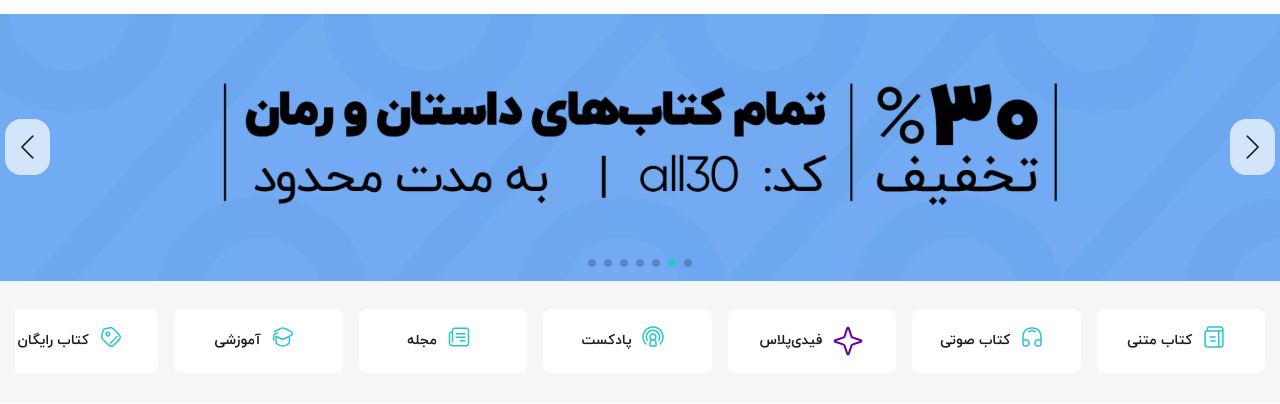
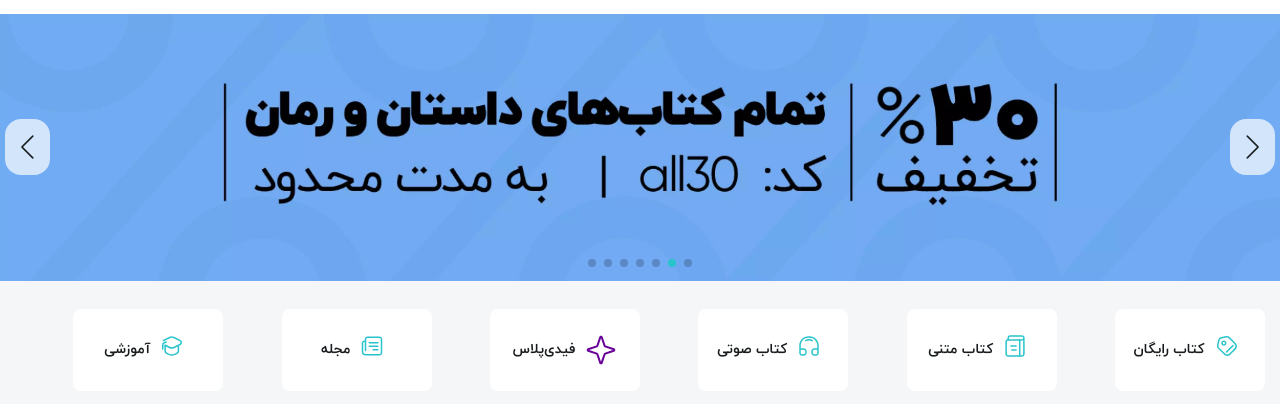
Before and after one commit to AliDeWeb/Fidibo, a website: page Frontend/index.html in a window 1280 px wide. Shown: the part 144-548 px from the top of the page. Drawn offline with Linux system fonts and the light colour scheme.

Commit message:
categories section slider completed

```diff
--- a/Frontend/index.html
+++ b/Frontend/index.html
@@ -466,64 +466,78 @@
 
       <section class="py-5">
         <div class="container">
+          <div class="swiper categories-swiper">
+            <div class="swiper-wrapper">
+              <div class="swiper-slide">
                 <div
-            class="site-categories-slider pb-2.5 flex items-center justify-between gap-4 flex-nowrap overflow-x-auto"
+                  class="box-content px-3 pt-4 pb-2 md:p-0 bg-white rounded-lg min-h-[82px] max-h-[82px] min-w-[80px] max-w-[80px] md:min-w-[135px] md:max-w-[135px] lg:min-w-[150px] lg:max-w-[150px] flex flex-col md:flex-row items-center justify-center gap-2.5 font-boldFanum text-sm text-[#191c1e]"
                 >
+                  <svg class="text-[#28c4cc] size-8">
+                    <use href="#freebook-icon"></use>
+                  </svg>
+                  <a href="#"> کتاب رایگان</a>
+                </div>
+              </div>
+              <div class="swiper-slide">
                 <div
-              class="box-content px-3 pt-4 pb-2 md:p-0 bg-white rounded-lg min-h-[64px] max-h-[64px] min-w-[168.45px] max-w-[168.45px] flex flex-col md:flex-row items-center justify-center gap-2.5 font-boldFanum text-sm text-[#191c1e]"
+                  class="box-content px-3 pt-4 pb-2 md:p-0 bg-white rounded-lg min-h-[82px] max-h-[82px] min-w-[80px] max-w-[80px] md:min-w-[135px] md:max-w-[135px] lg:min-w-[150px] lg:max-w-[150px] flex flex-col md:flex-row items-center justify-center gap-2.5 font-boldFanum text-sm text-[#191c1e]"
                 >
                   <svg class="text-[#28c4cc] size-8">
                     <use href="#book-icon"></use>
                   </svg>
                   <a href="#"> کتاب متنی</a>
                 </div>
+              </div>
+              <div class="swiper-slide">
                 <div
-              class="box-content px-3 pt-4 pb-2 md:p-0 bg-white rounded-lg min-h-[64px] max-h-[64px] min-w-[168.45px] max-w-[168.45px] flex flex-col md:flex-row items-center justify-center gap-2.5 font-boldFanum text-sm text-[#191c1e]"
+                  class="box-content px-3 pt-4 pb-2 md:p-0 bg-white rounded-lg min-h-[82px] max-h-[82px] min-w-[80px] max-w-[80px] md:min-w-[135px] md:max-w-[135px] lg:min-w-[150px] lg:max-w-[150px] flex flex-col md:flex-row items-center justify-center gap-2.5 font-boldFanum text-sm text-[#191c1e]"
                 >
                   <svg class="text-[#28c4cc] size-8">
                     <use href="#audio-icon"></use>
                   </svg>
                   <a href="#"> کتاب صوتی</a>
                 </div>
+              </div>
+              <div class="swiper-slide">
                 <div
-              class="box-content px-3 pt-4 pb-2 md:p-0 bg-white rounded-lg min-h-[64px] max-h-[64px] min-w-[168.45px] max-w-[168.45px] flex flex-col md:flex-row items-center justify-center gap-2.5 font-boldFanum text-sm text-[#191c1e]"
+                  class="box-content px-3 pt-4 pb-2 md:p-0 bg-white rounded-lg min-h-[82px] max-h-[82px] min-w-[80px] max-w-[80px] md:min-w-[135px] md:max-w-[135px] lg:min-w-[150px] lg:max-w-[150px] flex flex-col md:flex-row items-center justify-center gap-2.5 font-boldFanum text-sm text-[#191c1e]"
                 >
                   <svg class="text-[#690099] size-8">
                     <use href="#fidiplus-icon"></use>
                   </svg>
                   <a href="#"> فیدی‌پلاس</a>
                 </div>
+              </div>
+              <div class="swiper-slide">
                 <div
-              class="box-content px-3 pt-4 pb-2 md:p-0 bg-white rounded-lg min-h-[64px] max-h-[64px] min-w-[168.45px] max-w-[168.45px] flex flex-col md:flex-row items-center justify-center gap-2.5 font-boldFanum text-sm text-[#191c1e]"
-            >
-              <svg class="text-[#28c4cc] size-8">
-                <use href="#padcast-icon"></use>
-              </svg>
-              <a href="#"> پادکست</a>
-            </div>
-            <div
-              class="box-content px-3 pt-4 pb-2 md:p-0 bg-white rounded-lg min-h-[64px] max-h-[64px] min-w-[168.45px] max-w-[168.45px] flex flex-col md:flex-row items-center justify-center gap-2.5 font-boldFanum text-sm text-[#191c1e]"
+                  class="box-content px-3 pt-4 pb-2 md:p-0 bg-white rounded-lg min-h-[82px] max-h-[82px] min-w-[80px] max-w-[80px] md:min-w-[135px] md:max-w-[135px] lg:min-w-[150px] lg:max-w-[150px] flex flex-col md:flex-row items-center justify-center gap-2.5 font-boldFanum text-sm text-[#191c1e]"
                 >
                   <svg class="text-[#28c4cc] size-8">
                     <use href="#magazine-icon"></use>
                   </svg>
                   <a href="#"> مجله</a>
                 </div>
+              </div>
+              <div class="swiper-slide">
                 <div
-              class="box-content px-3 pt-4 pb-2 md:p-0 bg-white rounded-lg min-h-[64px] max-h-[64px] min-w-[168.45px] max-w-[168.45px] flex flex-col md:flex-row items-center justify-center gap-2.5 font-boldFanum text-sm text-[#191c1e]"
+                  class="box-content px-3 pt-4 pb-2 md:p-0 bg-white rounded-lg min-h-[82px] max-h-[82px] min-w-[80px] max-w-[80px] md:min-w-[135px] md:max-w-[135px] lg:min-w-[150px] lg:max-w-[150px] flex flex-col md:flex-row items-center justify-center gap-2.5 font-boldFanum text-sm text-[#191c1e]"
                 >
                   <svg class="text-[#28c4cc] size-8">
                     <use href="#studying-icon"></use>
                   </svg>
                   <a href="#"> آموزشی</a>
                 </div>
+              </div>
+              <div class="swiper-slide">
                 <div
-              class="box-content px-3 pt-4 pb-2 md:p-0 bg-white rounded-lg min-h-[64px] max-h-[64px] min-w-[168.45px] max-w-[168.45px] flex flex-col md:flex-row items-center justify-center gap-2.5 font-boldFanum text-sm text-[#191c1e]"
+                  class="box-content px-3 pt-4 pb-2 md:p-0 bg-white rounded-lg min-h-[82px] max-h-[82px] min-w-[80px] max-w-[80px] md:min-w-[135px] md:max-w-[135px] lg:min-w-[150px] lg:max-w-[150px] flex flex-col md:flex-row items-center justify-center gap-2.5 font-boldFanum text-sm text-[#191c1e]"
                 >
                   <svg class="text-[#28c4cc] size-8">
                     <use href="#freebook-icon"></use>
                   </svg>
                   <a href="#"> کتاب رایگان</a>
+                </div>
+              </div>
             </div>
           </div>
         </div>
--- a/Frontend/scripts/main.js
+++ b/Frontend/scripts/main.js
@@ -1,4 +1,4 @@
-const siteBannersSwiper = new Swiper(".site-banners-swiper", {
+new Swiper(".site-banners-swiper", {
   loop: true,
 
   pagination: {
@@ -16,3 +16,30 @@ const siteBannersSwiper = new Swiper(".site-banners-swiper", {
     pauseOnMouseEnter: true,
   },
 });
+
+new Swiper(".categories-swiper", {
+  slidesPerView: 3,
+  freeMode: true,
+
+
+  breakpoints: {
+    480: {
+      slidesPerView: 4,
+    },
+    650: {
+      slidesPerView: 5,
+    },
+    768: {
+      slidesPerView: 4,
+    },
+    992: {
+      slidesPerView: 5,
+    },
+    1280: {
+      slidesPerView: 6,
+    },
+    1536: {
+      slidesPerView: 7,
+    },
+  },
+});
```
Also changed, not shown: Frontend/styles/main.css. Lines whose indentation alone changed are shown as unchanged.
